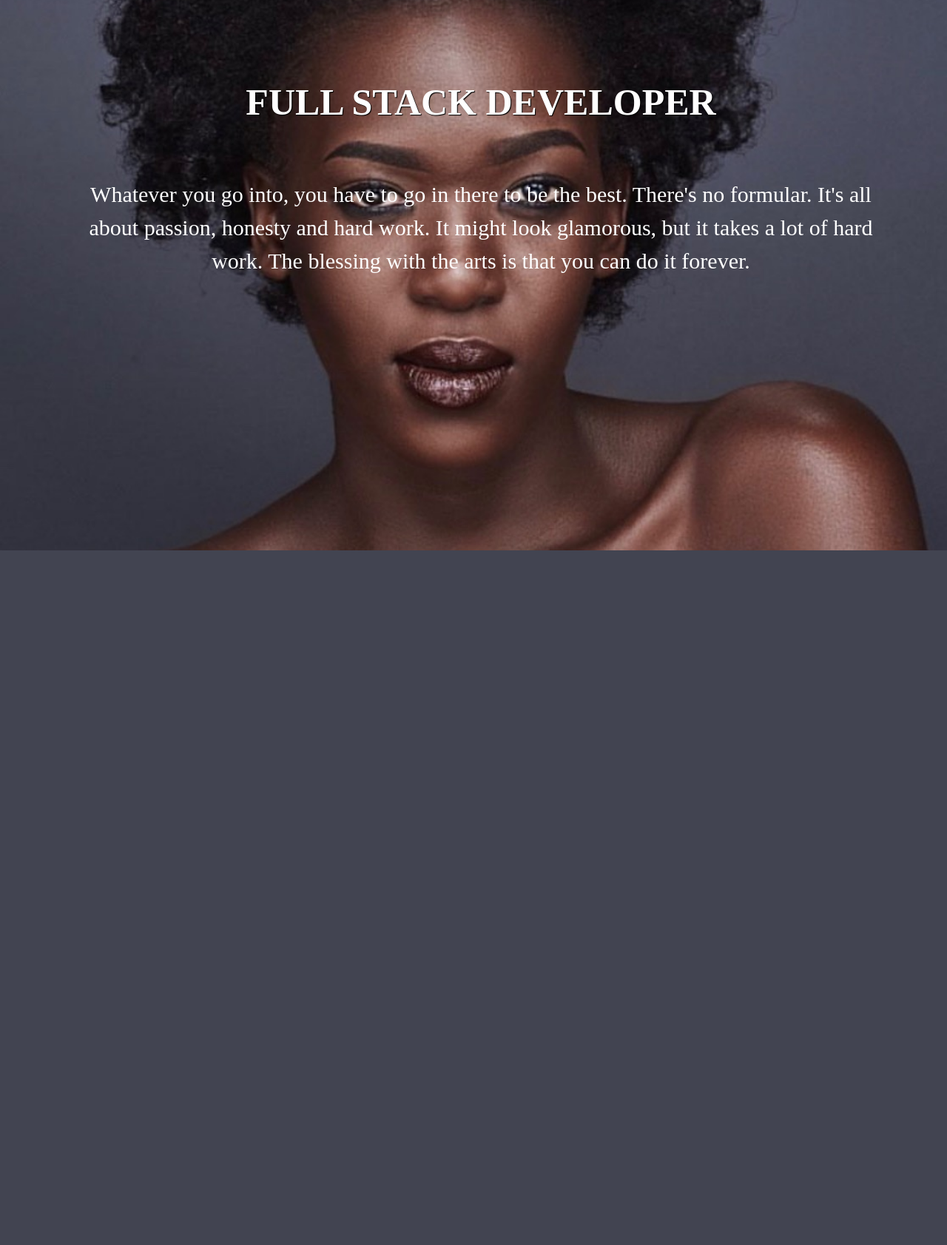
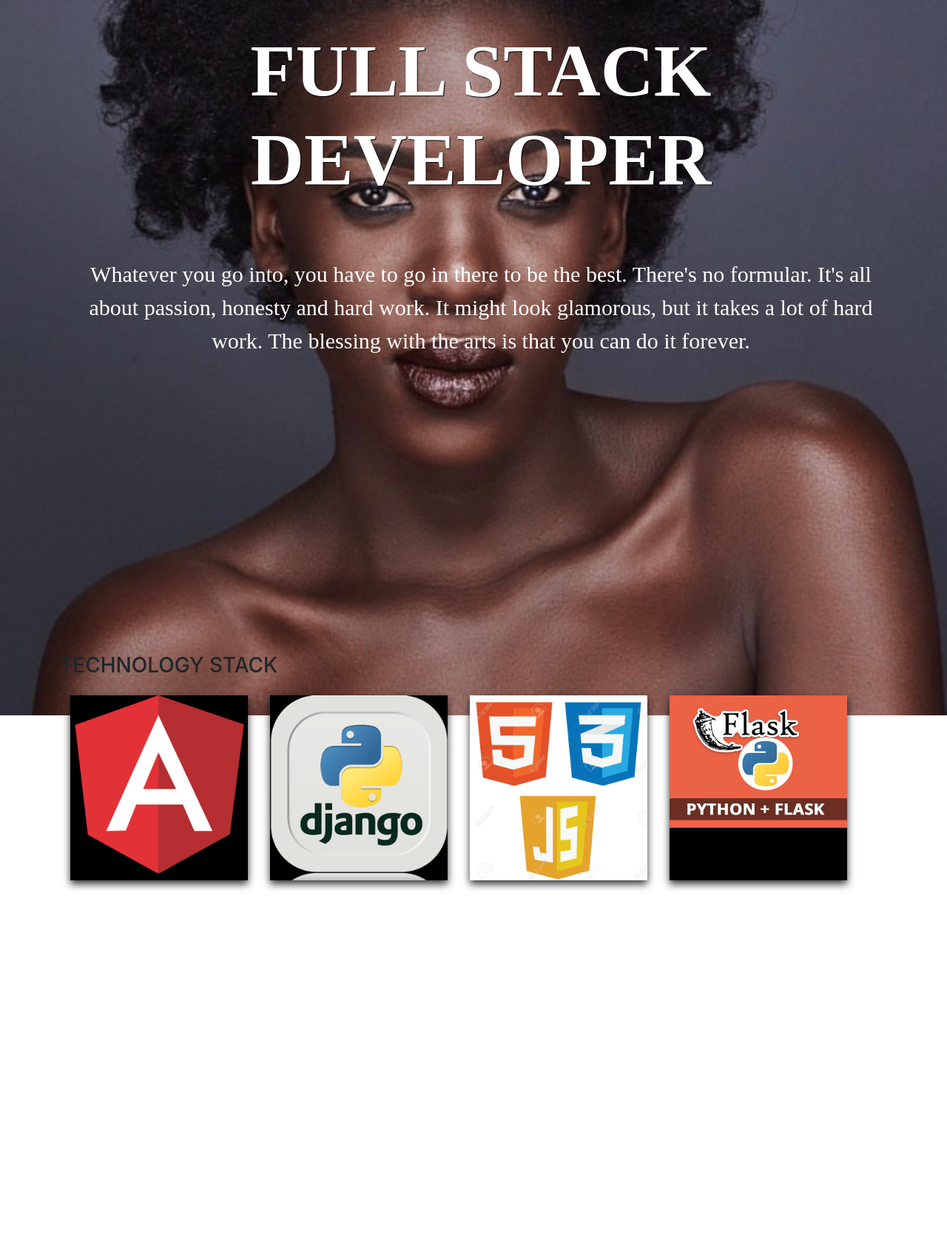
Before and after one commit to Kernael92/portfolio, a Django app: page / in a window 1280 px wide. Shown: the part 76-1759 px from the top of the page at 74% size. Before the commit the page ends 820 px from the top, so only its background shows below. Run offline with Django 3.2, Linux system fonts and the light colour scheme; some libraries are stand-ins or nearby versions; some web fonts are replaced.

Commit message:
add technology stack to the home page

```diff
--- a/projects/static/css/index.css
+++ b/projects/static/css/index.css
@@ -81,7 +22,7 @@
 
   }
   h1 {
-    font-size:50px;
+    font-size:45px;
     font-family: 'Buenard', serif;
     font-weight:bold;
     text-transform: uppercase;
@@ -101,7 +42,7 @@
 
 @media screen and (min-width: 768px) {
   h1 {
-    font-size:50px;
+    font-size:100px;
     font-family: 'Buenard', serif;
     font-weight:bold;
     text-transform: uppercase;
@@ -116,5 +57,114 @@
 @media screen and (min-width: 768px) {
 p {
   font-size: 30px;
+  top: 60%;
 }
 }
+.container .box {
+  position:relative;
+  width:calc(300px );
+  height:calc(300px);
+  background:#000;
+  float:left;
+  margin:15px;
+  box-sizing:border-box;
+  overflow:hidden;
+  box-shadow:0 5px 10px rgba(0,0,0,.8);
+}
+@media screen and (min-width: 768px) {
+  .container .box {
+      position:relative;
+      width:calc(300px - 60px);
+      height:calc(280px - 30px);
+      background:#000;
+      float:left;
+      margin:15px;
+      box-sizing:border-box;
+      overflow:hidden;
+      box-shadow:0 5px 10px rgba(0,0,0,.8);
+  }
+}
+.container .box:before {
+  content:'';
+  position:absolute;
+  top:10px;
+  left:10px;
+  right:10px;
+  bottom:10px;
+  border-top:1px solid #fff;
+  border-bottom:1px solid #fff;
+  box-sizing:border-box;
+  transition:0.5s;
+  transform: scaleX(0);
+  opacity:0;
+}
+.container .box:hover:before {
+  transform:scaleX(1);
+  opacity:1;
+}
+.container .box:after {
+  content:'';
+  position:absolute;
+  top:10px;
+  left:10px;
+  right:10px;
+  bottom:10px;
+  border-left:1px solid #fff;
+  border-right:1px solid #fff;
+  box-sizing:border-box;
+  transition:0.5s;
+  transform: scaleY(0);
+  opacity:0;
+}
+.container .box:hover:after {
+  transform:scaleY(1);
+  opacity:1;
+}
+.container .box .imgBox {
+  position:relative;
+}
+.container .box .imgBox img {
+  width:100%;
+  transition:0.5s;
+}
+.container .box:hover .imgBox img {
+  opacity:.2;
+  transform:scale(1.2);
+}
+.container .box .content {
+  position:absolute;
+  width:100%;
+  top:50%;
+  transform:translateY(-50%);
+  z-index:2;
+  padding:20px;
+  box-sizing:border-box;
+  text-align:center;
+}
+.container .box .content h2 {
+  margin: 0 0 10px;
+  padding:0;
+  color:#fff;
+  transition:0.5s;
+  transform:translateY(-50px);
+  opacity:0;
+  visibility:hidden;
+}
+.container .box .content p {
+  margin:0;
+  padding:0;
+  color:#fff;
+  transform:translateY(50px);
+  opacity:0;
+  visibility:hidden;
+}
+.container .box:hover .content h2,
+.container .box:hover .content P {
+  opacity:1;
+  visibility:visible;
+  transform:translateY(0px);
+}
+.tech {
+  width: 100vw;
+  height: 100vh;
+}
--- a/projects/templates/index.html
+++ b/projects/templates/index.html
@@ -27,25 +27,72 @@
     {%include 'navbar.html'%}
 
   {% block content %}
-  <div class="container">
+  <div class="wrapper">
+    <div class="container">
+      <div class="intro">
       <div class="row">
-          <div class="col-lg-12" style="top: 20%;"><br><br><br>
-            <h1>FULL STACK DEVELOPER
-                <!-- <a href="" class="typewrite" data-period="2000" data-type='[ "FULL STACK WEB DEVELOPER"]'>
-                  <span class="wrap"></span>
-                </a> -->
-              </h1><br><br><br>
-            <P>Whatever you go into, you have to go in there to be the best. There's no formular. It's all about passion, honesty and hard work. It might look glamorous, but it takes a lot of hard work. The blessing with the arts is that you can do it forever.</P>
+        <div class="col-lg-12" style="top: 20%;">
+          <h1>FULL STACK DEVELOPER</h1><br><br><br>
+          <P>Whatever you go into, you have to go in there to be the best. There's no formular. It's all about passion, honesty and hard work. It might look glamorous, but it takes a lot of hard work. The blessing with the arts is that you can do it forever.</P>
+        </div>
+      </div>
+    </div>
+    </div><br><br><br><br><br><br><br><br><br><br><br><br><br><br><br><br>
+    <div class="container">
+      <div class="row">
+          <div class="tech">
+              <h3>TECHNOLOGY STACK</h3>
+            <div class="box">
+                <div class="imgBox">
+                    <img src="../static/images/angular.png">
+                </div>
+                <div class="content">
+                    <h2>Awards</h2>
+                    <a href="https://kernelawards.herokuapp.com/">
+                    <p>View project </p>
+                  </a>
+                </div>
+            </div>
+            <div class="box">
+                <div class="imgBox">
+                    <img src="../static/images/django.png">
+                </div>
+                <div class="content">
+                    <h2>Neighborhood</h2>
+                    <a href="https://kernelhood.herokuapp.com/">
+                    <p>View project </p>
+                  </a>
+                </div>
+            </div>
+            <div class="box">
+                <div class="imgBox">
+                    <img src="../static/images/html.jpg">
+                </div>
+                <div class="content">
+                    <h2>Gallery</h2>
+                    <a href="https://github.com/Kernael92/gallery">
+                    <p>View project </p>
+                  </a>
+                </div>
+            </div>
+            <div class="box">
+                <div class="imgBox">
+                    <img src="../static/images/flask.png">
+                </div>
+                <div class="content">
+                    <h2>Ideal Agency</h2>
+                    <a href="#">
+                    <p>View project </p>
+                  </a>
+                </div>
+            </div>
+
           </div>
-          <!-- <div class="footer" style="position: fixed; bottom: 10%; right:50%;"><br><br><br><br>
-            <div class="col-lg-12"><br><br><br><br><br>
-              <ul>
-                  <li><a href="https://www.linkedin.com/in/kernael-apuko-92636217b/"><i class="fa fa-linkedin" aria-hidden="true"></i></a></li>
-                  <li><a href="https://github.com/Kernael92/awards"><i class="fa fa-github" aria-hidden="true"></i></a></li>
-              </ul>
-          </div>
-        </div> -->
       </div>
+
+      </div>
+
+    </div>
   </div>
   {%endblock%}
 
```
Also changed, not shown: other parts of projects/static/css/index.css (+1 -60 lines), projects/templates/project.html (+1 -22 lines), projects/templates/self.html (+9 -9 lines), projects/static/images/flask.png, projects/static/images/html.jpg (added), projects/static/images/kisspng-flask-python-web-framework-representational-state-flask-stickker-5b86feebccfdd3.9328447515355737398397.jpg (added).
